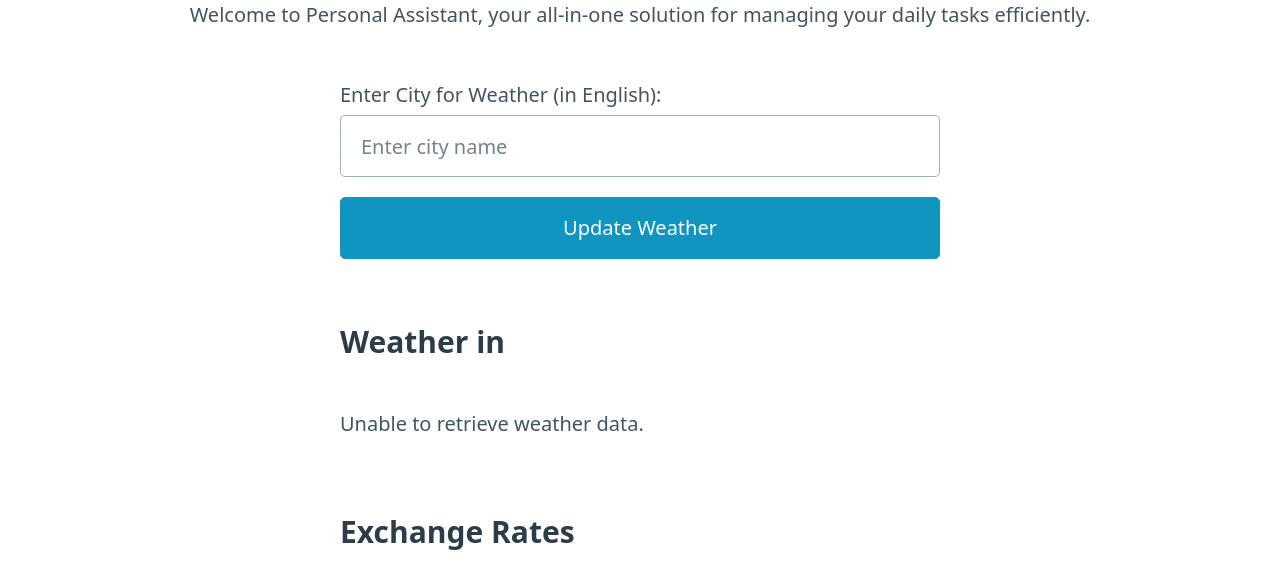
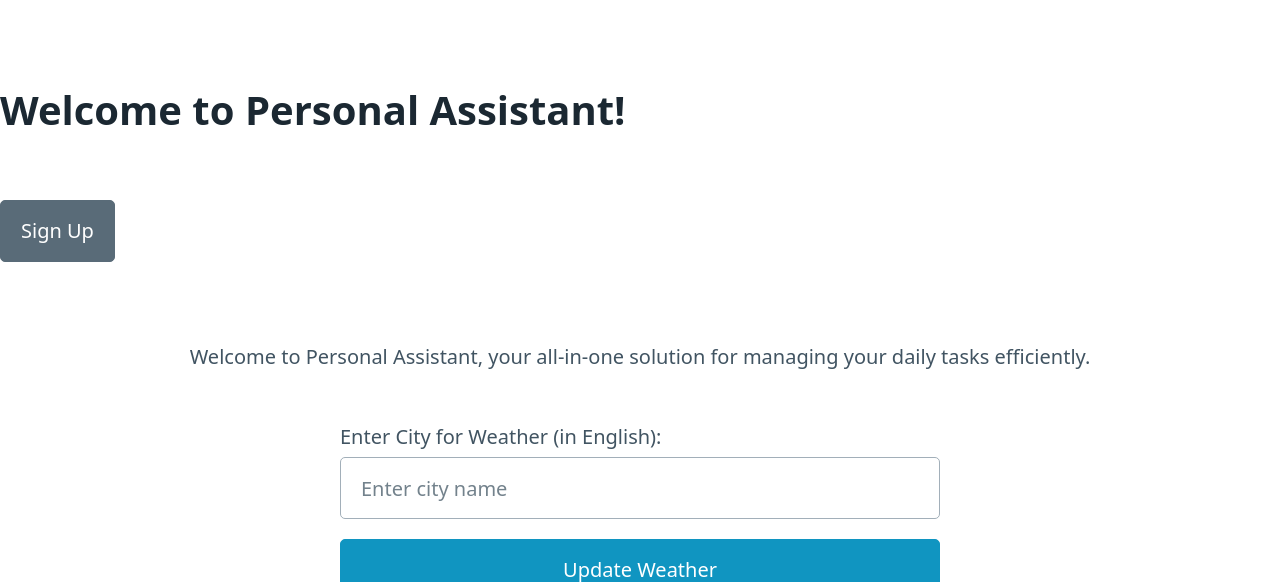
Before and after one commit to alex-nuclearboy/goit-py-web-project-team-8, a Django app: template personal_assistant/newsapp/templates/newsapp/index.html in a window 1280 px wide. Shown: the top 582 px of the page. Run offline with Django 3.2, Linux system fonts and the light colour scheme; the template is opened without the code that fills it, so the values that code supplies are empty.

Commit message:
Add a button for user sign up to the main page

```diff
--- a/personal_assistant/newsapp/templates/newsapp/index.html
+++ b/personal_assistant/newsapp/templates/newsapp/index.html
@@ -9,6 +9,17 @@
     <link rel="icon" href="{% static 'newsapp/favicon.ico' %}">
 </head>
 <body>
+    <header class="header">
+        <div class="left">
+            <h1>Welcome to Personal Assistant!</h1>
+        </div>
+        <div class="right">
+            <div class="buttons">
+                <a href="{% url 'users:signup' %}" role="button" class="secondary">Sign Up</a>
+            </div>
+        </div>
+    </header>
+
     <div class="content-container" style="display: flex; flex-direction: column; align-items: center; max-width: 1200px; margin: auto;">
         <p>Welcome to Personal Assistant, your all-in-one solution for managing your daily tasks efficiently.</p>
         <form method="GET" action="{% url 'newsapp:index' %}" style="width: 100%; max-width: 600px; margin-bottom: 20px;">
```
